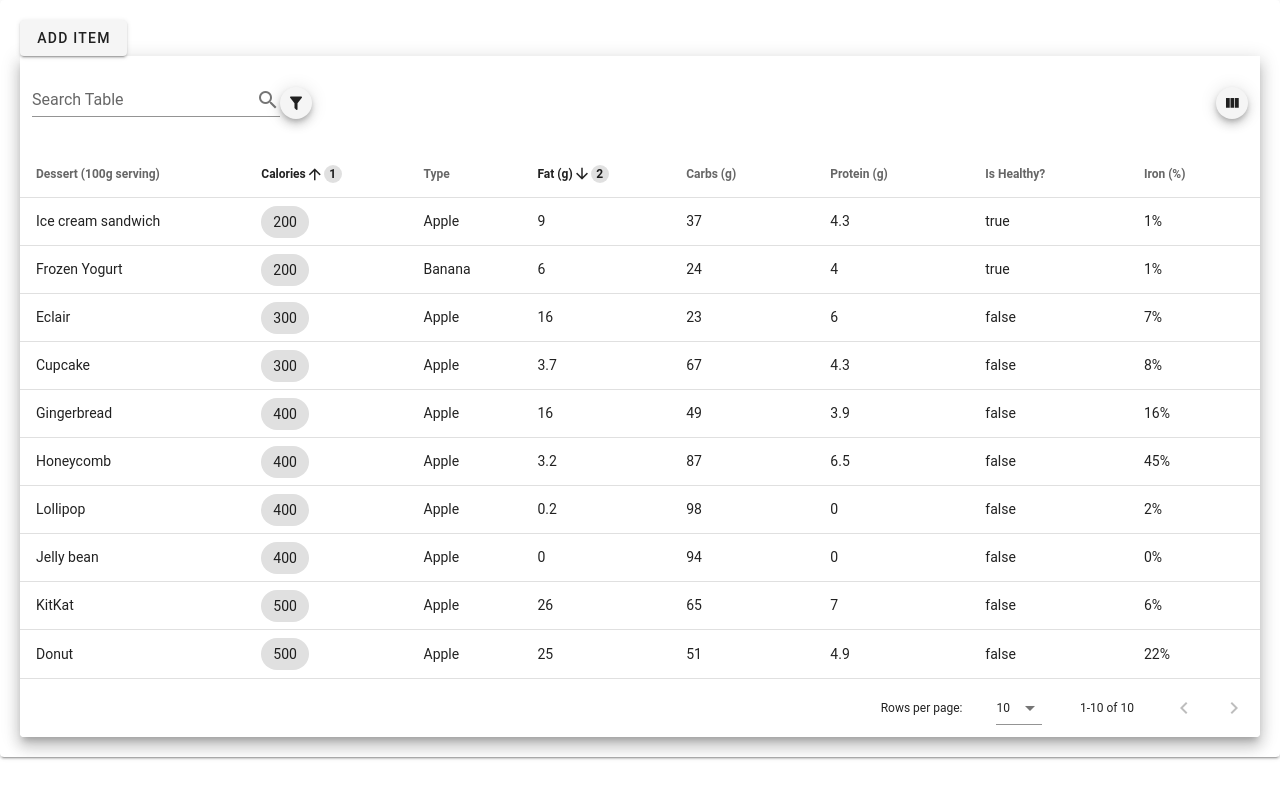
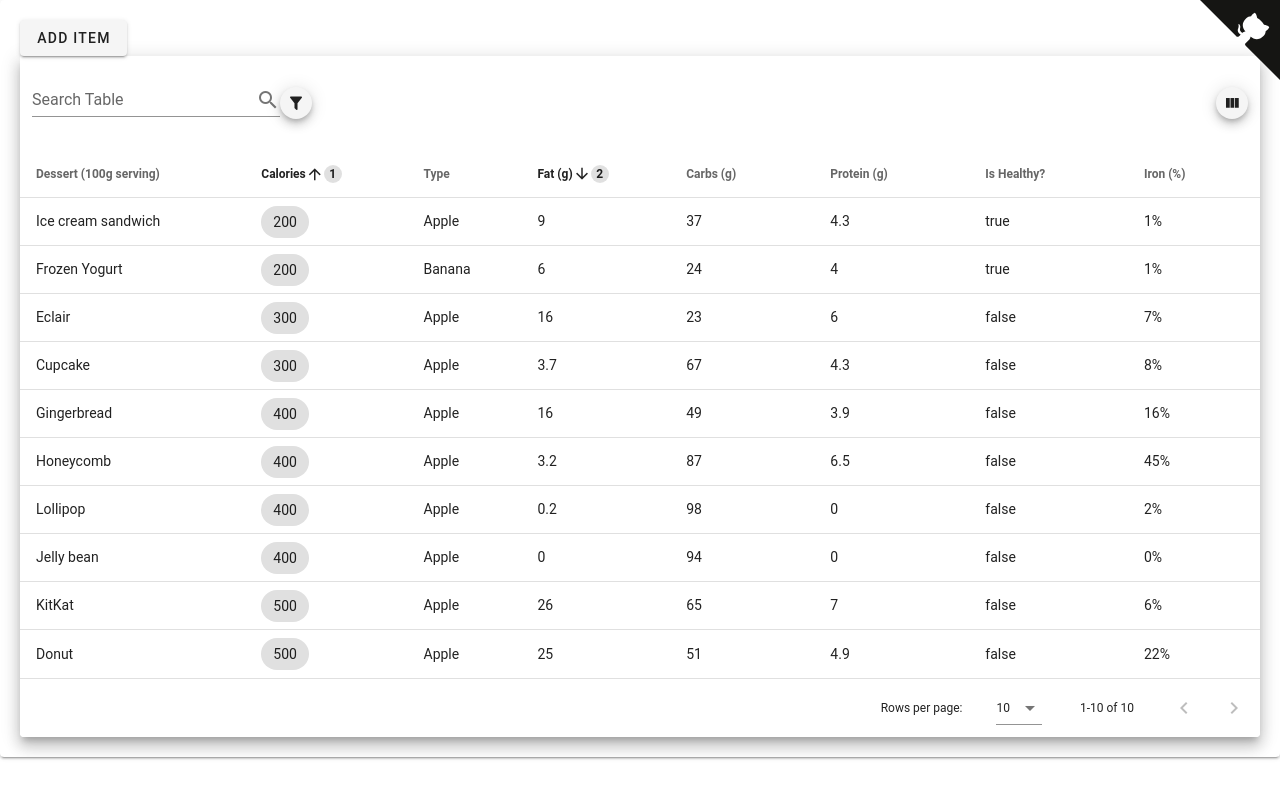
Before and after one commit to benwinding/vuetify-datatable-extended, a Vue app: page / in a window 1280 px wide. Built offline with nearby package versions, Linux system fonts and the light colour scheme; the HTML template or start-up script is replaced by a standard one.

Commit message:
Added github link to demo

```diff
--- a/src/App.vue
+++ b/src/App.vue
@@ -5,6 +5,7 @@
       rel="stylesheet"
     />
     <v-app>
+      <GithubCorner />
       <v-card class="pa-5">
         <v-btn @click="addItem()">
           Add Item
@@ -27,7 +28,12 @@
 </template>
 
 <script>
+import GithubCorner from './github-corner.vue';
+
 export default {
+  components: {
+    GithubCorner
+  },
   data() {
     return {
       headers: [
--- /dev/null
+++ b/src/github-corner.vue
@@ -0,0 +1,64 @@
+<template>
+  <a
+    href="https://github.com/benwinding/vuetify-datatable-extended"
+    class="github-corner"
+    aria-label="View source on GitHub"
+    ><svg
+      width="80"
+      height="80"
+      viewBox="0 0 250 250"
+      style="
+        fill: #151513;
+        color: #fff;
+        position: absolute;
+        top: 0;
+        border: 0;
+        right: 0;
+      "
+      aria-hidden="true"
+    >
+      <path d="M0,0 L115,115 L130,115 L142,142 L250,250 L250,0 Z"></path>
+      <path
+        d="M128.3,109.0 C113.8,99.7 119.0,89.6 119.0,89.6 C122.0,82.7 120.5,78.6 120.5,78.6 C119.2,72.0 123.4,76.3 123.4,76.3 C127.3,80.9 125.5,87.3 125.5,87.3 C122.9,97.6 130.6,101.9 134.4,103.2"
+        fill="currentColor"
+        style="transform-origin: 130px 106px;"
+        class="octo-arm"
+      ></path>
+      <path
+        d="M115.0,115.0 C114.9,115.1 118.7,116.5 119.8,115.4 L133.7,101.6 C136.9,99.2 139.9,98.4 142.2,98.6 C133.8,88.0 127.5,74.4 143.8,58.0 C148.5,53.4 154.0,51.2 159.7,51.0 C160.3,49.4 163.2,43.6 171.4,40.1 C171.4,40.1 176.1,42.5 178.8,56.2 C183.1,58.6 187.2,61.8 190.9,65.4 C194.5,69.0 197.7,73.2 200.1,77.6 C213.8,80.2 216.3,84.9 216.3,84.9 C212.7,93.1 206.9,96.0 205.4,96.6 C205.1,102.4 203.0,107.8 198.3,112.5 C181.9,128.9 168.3,122.5 157.7,114.1 C157.9,116.9 156.7,120.9 152.7,124.9 L141.0,136.5 C139.8,137.7 141.6,141.9 141.8,141.8 Z"
+        fill="currentColor"
+        class="octo-body"
+      ></path></svg
+  ></a>
+</template>
+
+<style>
+.github-corner {
+  z-index: 1000;
+}
+.github-corner:hover .octo-arm {
+  animation: octocat-wave 560ms ease-in-out;
+}
+@keyframes octocat-wave {
+  0%,
+  100% {
+    transform: rotate(0);
+  }
+  20%,
+  60% {
+    transform: rotate(-25deg);
+  }
+  40%,
+  80% {
+    transform: rotate(10deg);
+  }
+}
+@media (max-width: 500px) {
+  .github-corner:hover .octo-arm {
+    animation: none;
+  }
+  .github-corner .octo-arm {
+    animation: octocat-wave 560ms ease-in-out;
+  }
+}
+</style>
```
